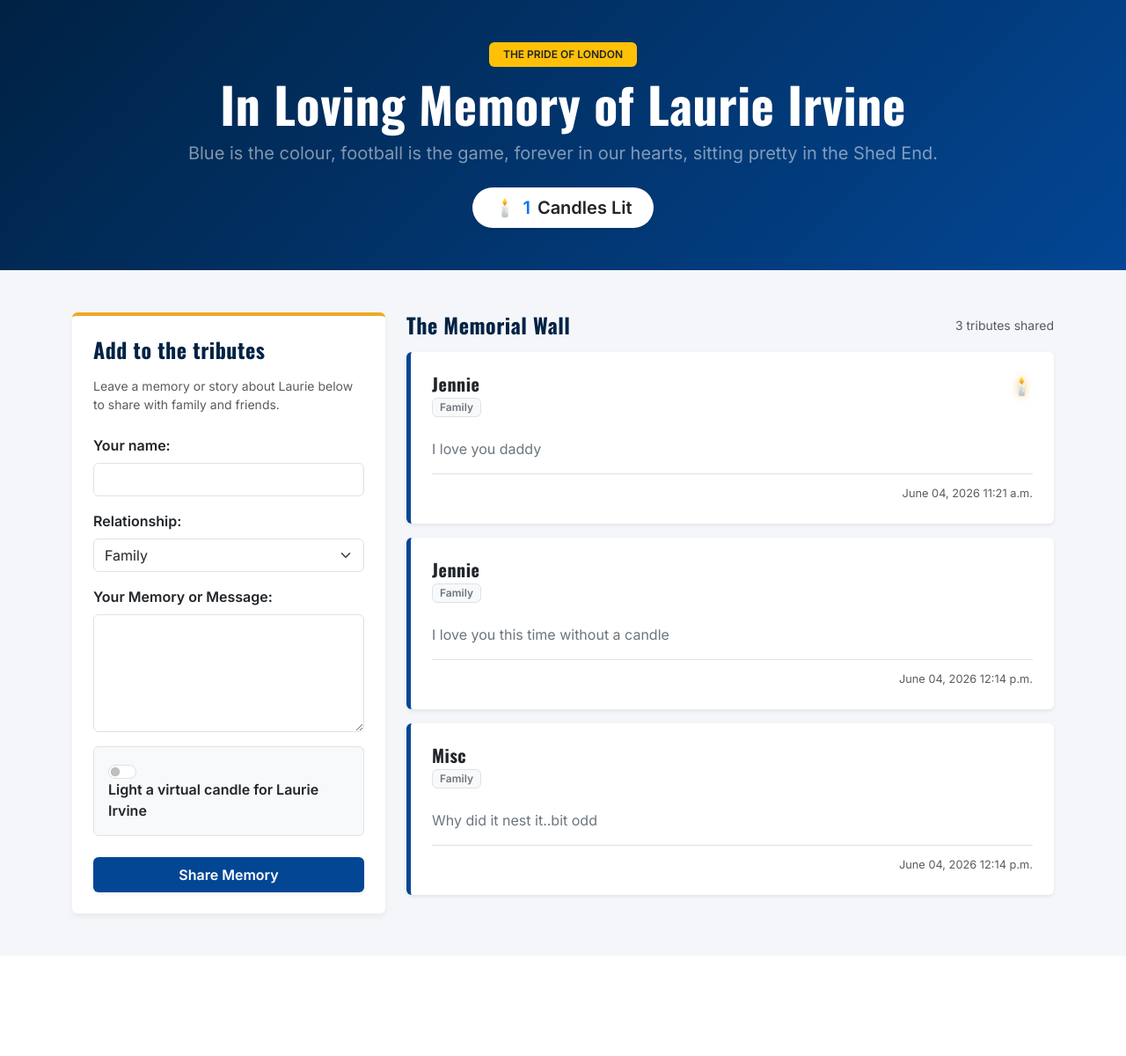
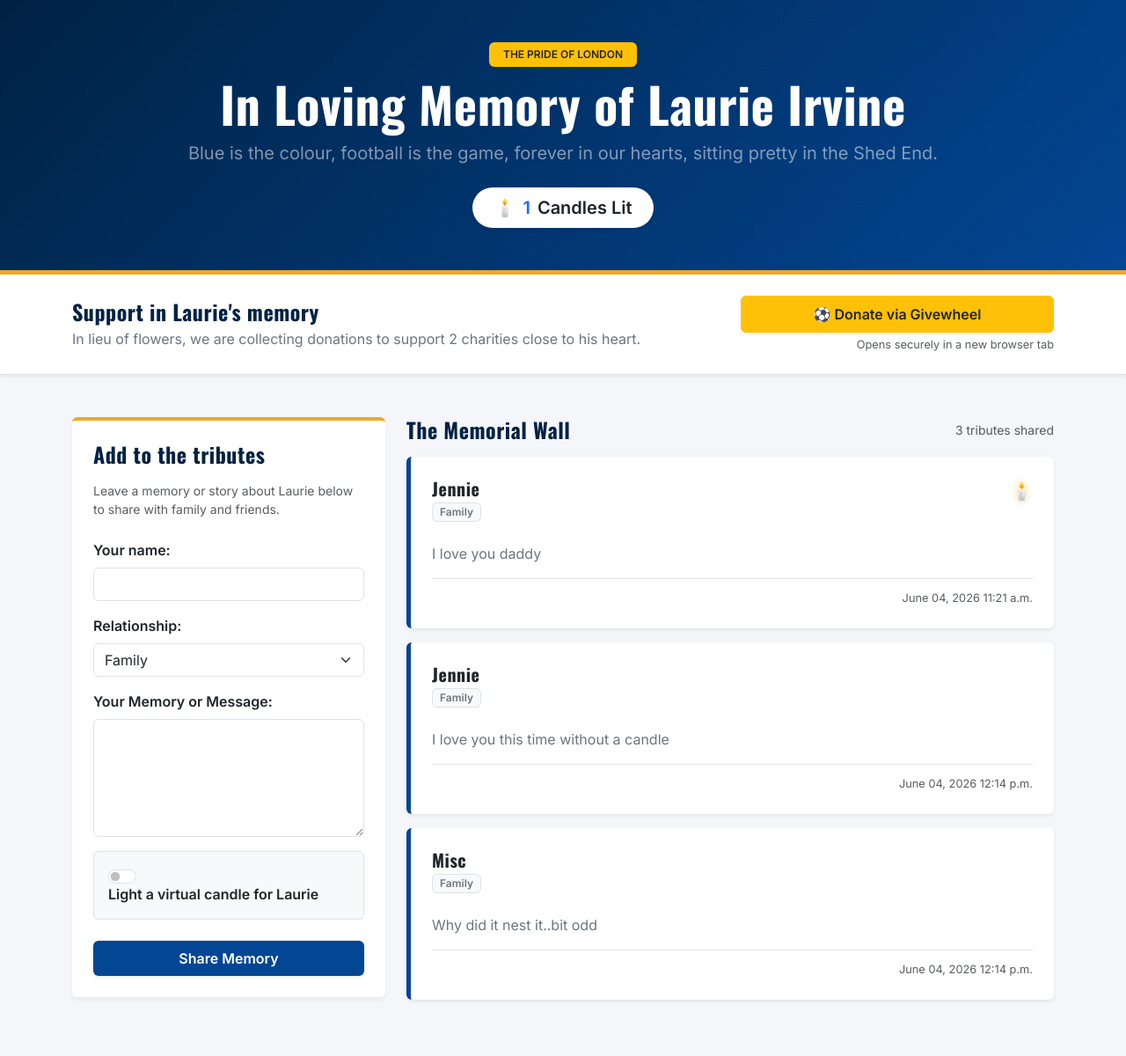
Before and after one commit to MrsG33k/laurie-irvine-memorial, a Django app: page / in a window 1280 px wide. Shown: the whole page at 88% size. Before the commit the page ends 1045 px from the top, so only its background shows below. Run offline with Django 5.2, Linux system fonts and the light colour scheme; data comes from the database, SQL or seed files in the repository.

Commit message:
Add: Favicon and donation banner created and added.

```diff
--- a/tracker/static/tracker/css/style.css
+++ b/tracker/static/tracker/css/style.css
@@ -132,3 +132,9 @@ h1, h2, h3, h4, h5, h6, .display-4 {
 .white-space {
     white-space: pre-wrap;
 }
+
+/* Donation Banner */
+.donation-banner {
+    margin-top: 0 !important;
+    border-top: 5px solid var(--cfc-accent-gold) !important;
+}
--- a/tracker/templates/tracker/index.html
+++ b/tracker/templates/tracker/index.html
@@ -3,18 +3,18 @@
 <head>
     <meta charset="UTF-8">
     <meta name="viewport" content="width=device-width, initial-scale=1.0">
+    {% load static %}
+    <link rel="icon" type="image/x-icon" href="{% static 'tracker/images/favicon.ico' %}">
     <title>In Loving Memory: Laurie Irvine</title>
 
     <link href="https://cdn.jsdelivr.net/npm/bootstrap@5.3.2/dist/css/bootstrap.min.css" rel="stylesheet">
     <link rel="preconnect" href="https://fonts.googleapis.com">
     <link rel="preconnect" href="https://fonts.gstatic.com" crossorigin>
     <link href="https://fonts.googleapis.com/css2?family=Inter:wght@400;500;600&family=Oswald:wght@500;700&display=swap" rel="stylesheet">
-
-    {% load static %}
     <link rel="stylesheet" href="{% static 'tracker/css/style.css' %}">
 </head>
 <body>
-    <header class="stadium-header py-5 text-center mb-5">
+    <header class="stadium-header py-5 text-center">
         <div class="container">
             <span class="badge bg-warning text-dark mb-2 px-3 py-2 text-uppercase tracking-wider fw-bold">The Pride of London</span>
             <h1 class="display-4 fw-bold text-white mb-2">In Loving Memory of Laurie Irvine</h1>
@@ -27,6 +27,20 @@
             </div>
         </div>
     </header>
+    <section class="bg-white border-bottom py-4 mb-5 shadow-sm donation-banner">
+        <div class="container">
+            <div class="row align-items-center">
+                <div class="col-md-8 text-center text-md-start mb-3 mb-md-0">
+                    <h2 class="h4 fw-bold mb-1 section-heading">Support in Laurie's memory</h4>
+                    <p class="text-secondary m-0">In lieu of flowers, we are collecting donations to support 2 charities close to his heart.</p>
+                </div>
+                <div class="col-md-4 text-center text-md-end">
+                    <a href="https://gvwhl.com/PSIJC" target="_blank" rel="noopener" class="btn btn-warning w-100 py-2 fw-bold text-dark shadow-sm"> ⚽ Donate via Givewheel</a>
+                    <small class="text-muted d-block mt-1 small-text">Opens securely in a new browser tab</small>
+                </div>
+            </div>
+        </div>
+    </section>
     <main class="container mb-5">
         <div class="row g-4">
             <div class="col-lg-4">
@@ -56,7 +70,7 @@
                         </div>
                         <div class="form-check form-switch mb-4 p-3 bg-light rounded border">
                             <input class="form-check-input ms-0 me-2" type="checkbox" id="light_candle" name = "light_candle">
-                            <label class= "form-check-input-label fw-semibold" for="light_candle">Light a virtual candle for Laurie Irvine</label>
+                            <label class= "form-check-input-label fw-semibold" for="light_candle">Light a virtual candle for Laurie</label>
                         </div>
                         <button type="submit" class="btn btn-cfc-blue w-100 py-2 shadow-sm">Share Memory</button>
                     </form>
```
Also changed, not shown: tracker/static/tracker/images/favicon.ico (added).
